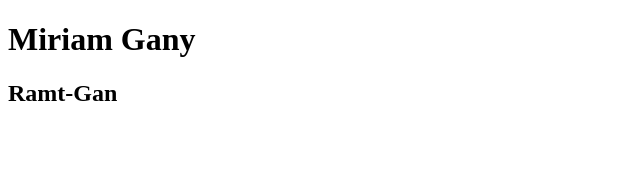
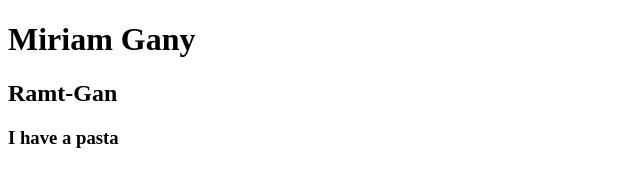
Before and after one commit to miriamGany/25.10.2023, a plain HTML site: page index.html in a window 1280 px wide. Shown: the whole page, without its empty margins (0-640 px from the left). Drawn offline with Linux system fonts and the light colour scheme.

Commit message:
add information

```diff
--- a/index.html
+++ b/index.html
@@ -11,6 +11,7 @@
 <body>
     <h1>Miriam Gany</h1>
     <h2> Ramt-Gan</h2>
+    <h3>I have a pasta</h3>
 </body>
 
 </html>
```
